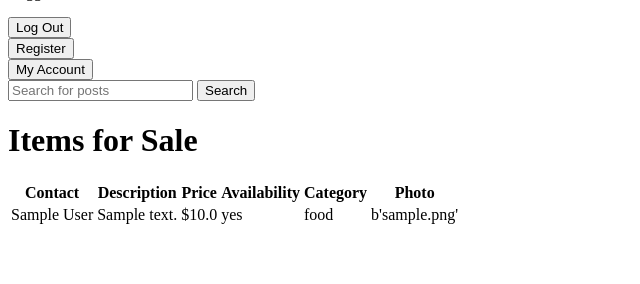
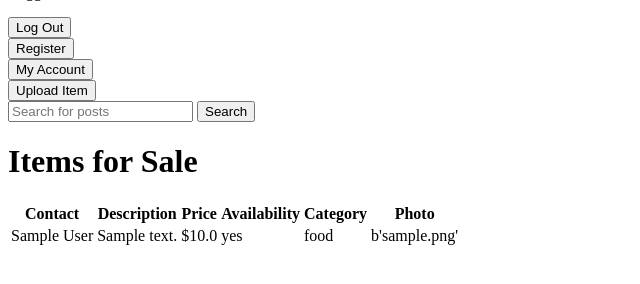
Before and after one commit to yunaganyh/BuyMe, a Flask app: page / in a window 1280 px wide. Shown: the part 62-346 px from the top of the page, without its empty margins (0-640 px from the left). Run offline with Flask 2, Linux system fonts and the light colour scheme; tables that the repository leaves empty hold one stand-in row (values such as "Sample post"); some libraries are stand-ins or nearby versions.

Commit message:
added button to upload page

```diff
--- a/templates/main.html
+++ b/templates/main.html
@@ -39,6 +39,10 @@
         <button id="account" type="submit" name="submit" value="account"> My Account </button>
 </form>
 
+<form id="account" method="GET" action="{{url_for('uploadpost')}}">
+        <button id="upload" type="submit" name="submit" value="upload"> Upload Item </button>
+</form>
+
 <form id="search" method="POST" action="/search/">
         <input id="searchterm" placeholder="Search for posts" name="searchterm">
         <button id="searchbutton" type="submit" name="submit" value="Search"> Search </button>
```
